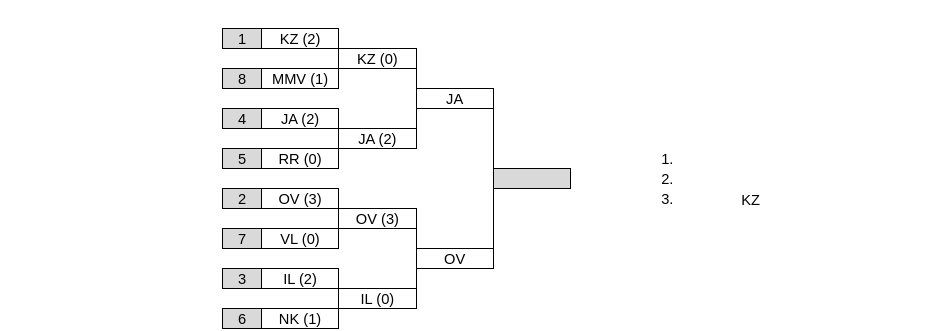
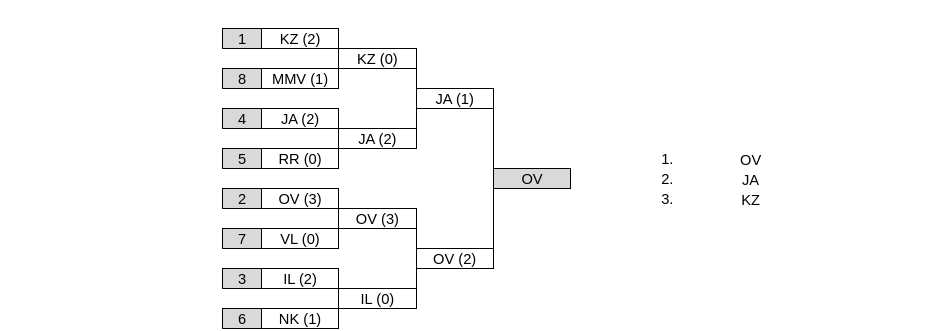
Before and after one commit to osyss/osyss.github.io, a plain HTML site: page index.htm in a window 1280 px wide. Shown: the top 331 px of the page, without its empty margins (170-1099 px from the left). Drawn offline with Linux system fonts and the light colour scheme.

Commit message:
Add files via upload

```diff
--- a/index.htm
+++ b/index.htm
@@ -540,7 +540,7 @@ tags will be replaced.-->
   <td class=xl1526022></td>
   <td class=xl1526022></td>
   <td class=xl1526022></td>
-  <td colspan=2 class=xl6526022>JA</td>
+  <td colspan=2 class=xl6526022>JA (1)</td>
   <td class=xl1526022></td>
   <td class=xl1526022></td>
   <td class=xl1526022></td>
@@ -615,7 +615,7 @@ tags will be replaced.-->
   <td class=xl1526022></td>
   <td class=xl1526022></td>
   <td class=xl7526022>1.</td>
-  <td colspan=3 class=xl8126022></td>
+  <td colspan=3 class=xl8126022>OV</td>
   <td class=xl1526022></td>
   <td class=xl1526022></td>
  </tr>
@@ -632,11 +632,11 @@ tags will be replaced.-->
   <td class=xl1526022></td>
   <td class=xl1526022></td>
   <td class=xl1526022></td>
-  <td colspan=2 class=xl7926022 style='border-right:.5pt solid black'>&nbsp;</td>
+  <td colspan=2 class=xl7926022 style='border-right:.5pt solid black'>OV</td>
   <td class=xl1526022></td>
   <td class=xl1526022></td>
   <td class=xl7526022>2.</td>
-  <td colspan=3 class=xl8126022></td>
+  <td colspan=3 class=xl8126022>JA</td>
   <td class=xl1526022></td>
   <td class=xl1526022></td>
  </tr>
@@ -718,7 +718,7 @@ tags will be replaced.-->
   <td class=xl1526022></td>
   <td class=xl1526022></td>
   <td class=xl1526022></td>
-  <td colspan=2 class=xl6526022>OV</td>
+  <td colspan=2 class=xl6526022>OV (2)</td>
   <td class=xl1526022></td>
   <td class=xl1526022></td>
   <td class=xl1526022></td>
```
